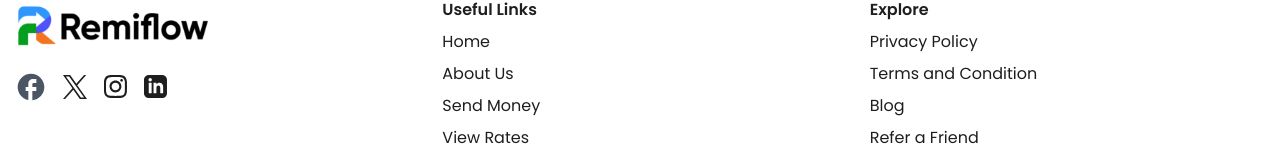
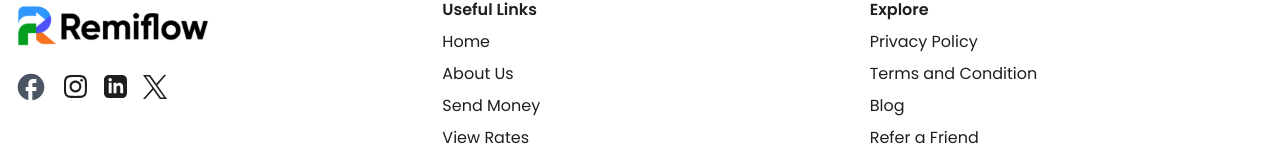
Before and after one commit to haniful360/remiflow-landing-web, a Next.js app: page / in a window 1280 px wide. Shown: the part 4681-4842 px from the top of the page. Built offline with nearby package versions, Linux system fonts and the light colour scheme.

Commit message:
new favicon add

```diff
--- a/app/component/Footer.js
+++ b/app/component/Footer.js
@@ -39,9 +39,6 @@ const Footer = () => {
             >
               <FacebookIcon />
             </Link>
-            <Link href="#" className="text-gray-600 hover:text-gray-900">
-              <Image src={x} alt="" width={24} height={24} />
-            </Link>
             <Link
               href="https://www.instagram.com/remiflowofficial?igsh=b3Q5azV1bDcxYjlh"
               target="_blank"
@@ -49,12 +46,16 @@ const Footer = () => {
             >
               <Image src={instagram} alt="" width={24} height={24} />
             </Link>
+            <Link href="#" className="text-gray-600 hover:text-gray-900">
+              <Image src={linkedIn} alt="" width={24} height={24} />
+            </Link>
+            <Link href="#" className="text-gray-600 hover:text-gray-900">
+              <Image src={x} alt="" width={24} height={24} />
+            </Link>
             {/* <Link href="#" className="text-gray-600 hover:text-gray-900">
               <Image src={youtube} alt="" width={24} height={24} />
             </Link> */}
-            <Link href="#" className="text-gray-600 hover:text-gray-900">
-              <Image src={linkedIn} alt="" width={24} height={24} />
-            </Link>
+
           </div>
         </div>
         <div className="font-poppins" data-aos="fade-up">
@@ -171,17 +172,19 @@ const Footer = () => {
               <Link target="_blank" href="https://www.facebook.com/profile.php?id=61572951115848&mibextid=wwXIfr&mibextid=wwXIfr" className="text-gray-600 hover:text-gray-900">
                 <FacebookIcon/>
               </Link>
-              <Link href="#" target="_blank" className="text-gray-600 hover:text-gray-900">
-                <Image src={x} alt="" width={24} height={24} />
-              </Link>
               <Link href="https://www.instagram.com/remiflowofficial?igsh=b3Q5azV1bDcxYjlh" target="_blank" className="text-gray-600 hover:text-gray-900">
                 <Image src={instagram} alt="" width={24} height={24} />
               </Link>
+
+
               {/* <Link href="#" className="text-gray-600 hover:text-gray-900">
                 <Image src={youtube} alt="" width={24} height={24} />
               </Link> */}
               <Link href="#" target="_blank" className="text-gray-600 hover:text-gray-900">
                 <Image src={linkedIn} alt="" width={24} height={24} />
+              </Link>
+              <Link href="#" target="_blank" className="text-gray-600 hover:text-gray-900">
+                <Image src={x} alt="" width={24} height={24} />
               </Link>
             </div>
           </div>
--- a/app/layout.js
+++ b/app/layout.js
@@ -38,8 +38,9 @@ export default function RootLayout({ children }) {
     <html lang="en">
       <head>
         {/* Add the favicon */}
-        {/* <link rel="icon" href="favicon_6.png" type="image/png" /> */}
-        <link rel="icon" href="/favicon.svg" type="image/svg+xml" />
+        {/* <link rel="icon" href="/favicon.ico" type="ico" /> */}
+        {/* <link rel="icon" href="/favicon.svg" type="image/svg+xml" /> */}
+        <link rel="icon" href="https://remiflow.vercel.app/favicon.svg" type="svg" />
         <title>Remiflow</title>
       </head>
       <body
```
Also changed, not shown: 1 other file (tests, documents, lock files or other folders).
